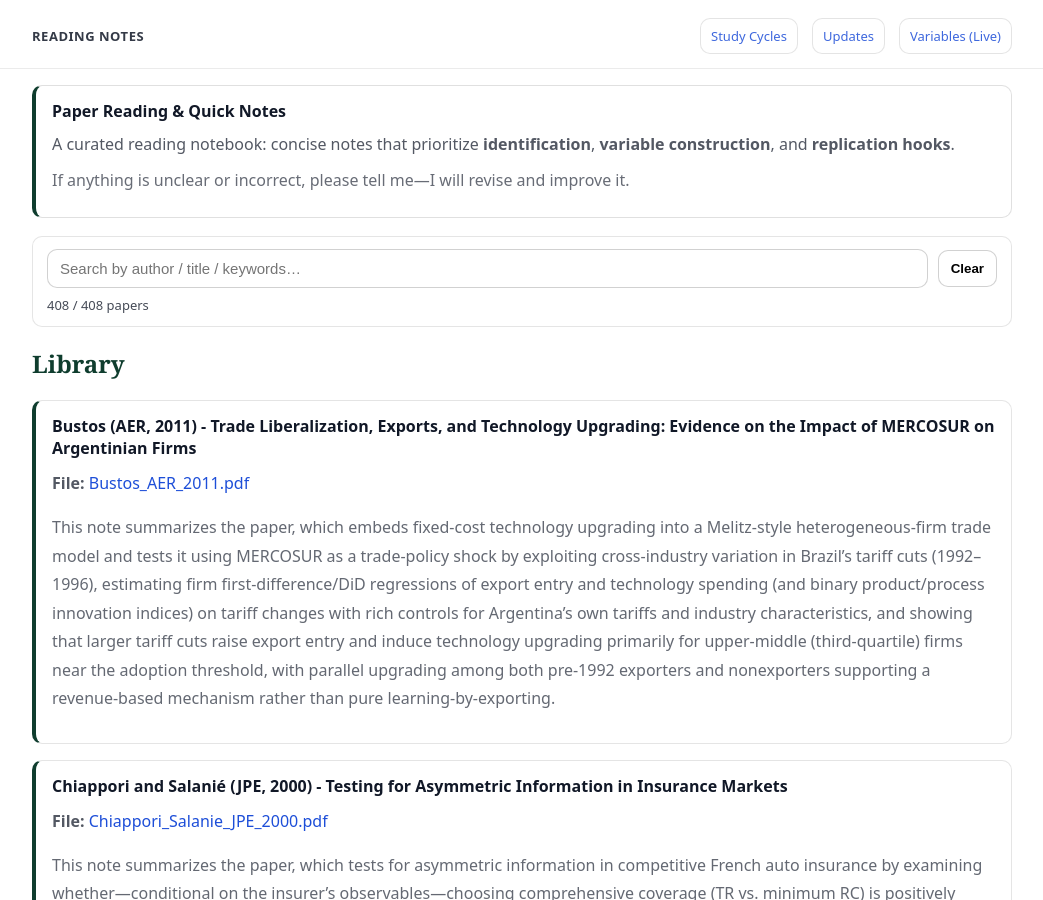
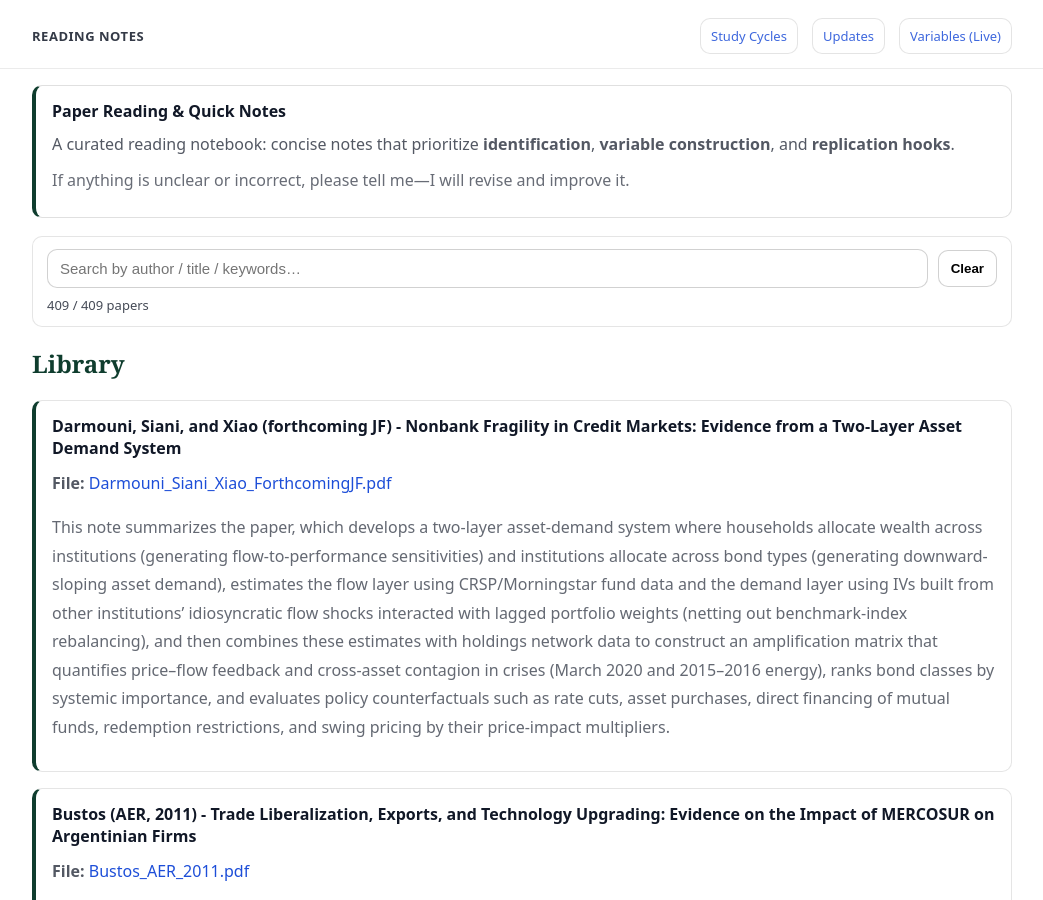
Before and after one commit to yaxinzn/study-archive, a Jekyll site: the page built from reading/index.md, in a window 1280 px wide and 900 px high. Shown: the whole window, without its empty margins (118-1161 px from the left). Built offline with Jekyll 4.4.1, drawn with Linux system fonts in a browser that asks for light colours.

Commit message:
Reading: add/update Darmouni_Siani_Xiao_ForthcomingJF.pdf

```diff
--- a/_data/reading.yml
+++ b/_data/reading.yml
@@ -1,3 +1,7 @@
+- title: "Darmouni, Siani, and Xiao (forthcoming JF) - Nonbank Fragility in Credit Markets: Evidence from a Two-Layer Asset Demand System"
+  file: "Darmouni_Siani_Xiao_ForthcomingJF.pdf"
+  desc: "This note summarizes the paper, which develops a two-layer asset-demand system where households allocate wealth across institutions (generating flow-to-performance sensitivities) and institutions allocate across bond types (generating downward-sloping asset demand), estimates the flow layer using CRSP/Morningstar fund data and the demand layer using IVs built from other institutions’ idiosyncratic flow shocks interacted with lagged portfolio weights (netting out benchmark-index rebalancing), and then combines these estimates with holdings network data to construct an amplification matrix that quantifies price–flow feedback and cross-asset contagion in crises (March 2020 and 2015–2016 energy), ranks bond classes by systemic importance, and evaluates policy counterfactuals such as rate cuts, asset purchases, direct financing of mutual funds, redemption restrictions, and swing pricing by their price-impact multipliers."
+
 - title: "Bustos (AER, 2011) - Trade Liberalization, Exports, and Technology Upgrading: Evidence on the Impact of MERCOSUR on Argentinian Firms"
   file: "Bustos_AER_2011.pdf"
   desc: "This note summarizes the paper, which embeds fixed-cost technology upgrading into a Melitz-style heterogeneous-firm trade model and tests it using MERCOSUR as a trade-policy shock by exploiting cross-industry variation in Brazil’s tariff cuts (1992–1996), estimating firm first-difference/DiD regressions of export entry and technology spending (and binary product/process innovation indices) on tariff changes with rich controls for Argentina’s own tariffs and industry characteristics, and showing that larger tariff cuts raise export entry and induce technology upgrading primarily for upper-middle (third-quartile) firms near the adoption threshold, with parallel upgrading among both pre-1992 exporters and nonexporters supporting a revenue-based mechanism rather than pure learning-by-exporting."
```
Also changed, not shown: 1 other file.
